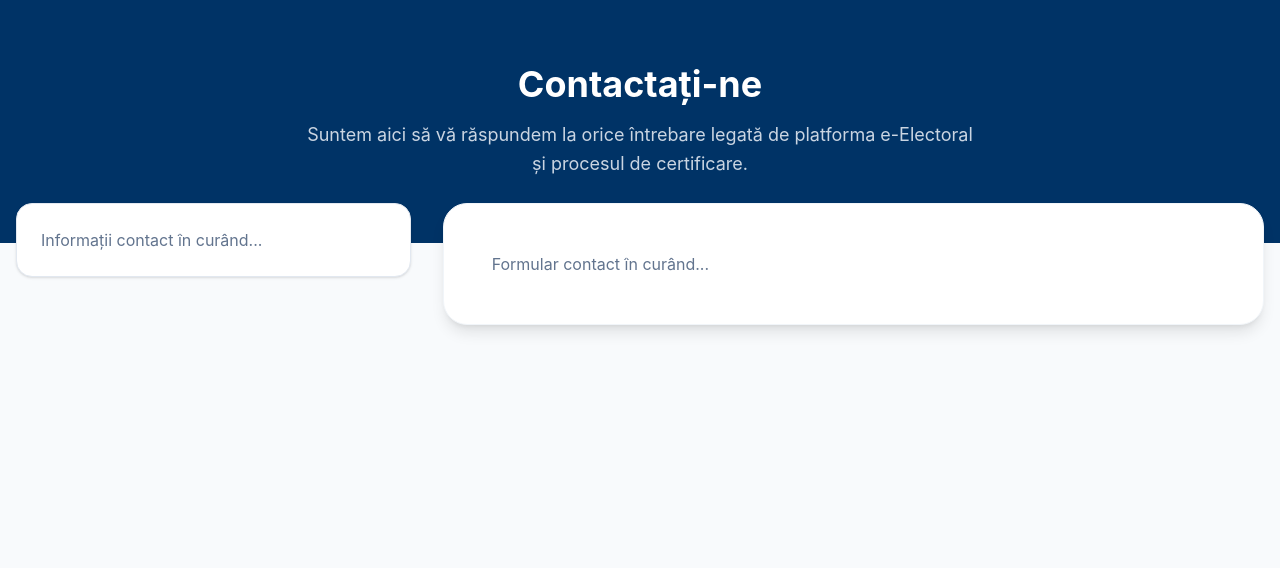
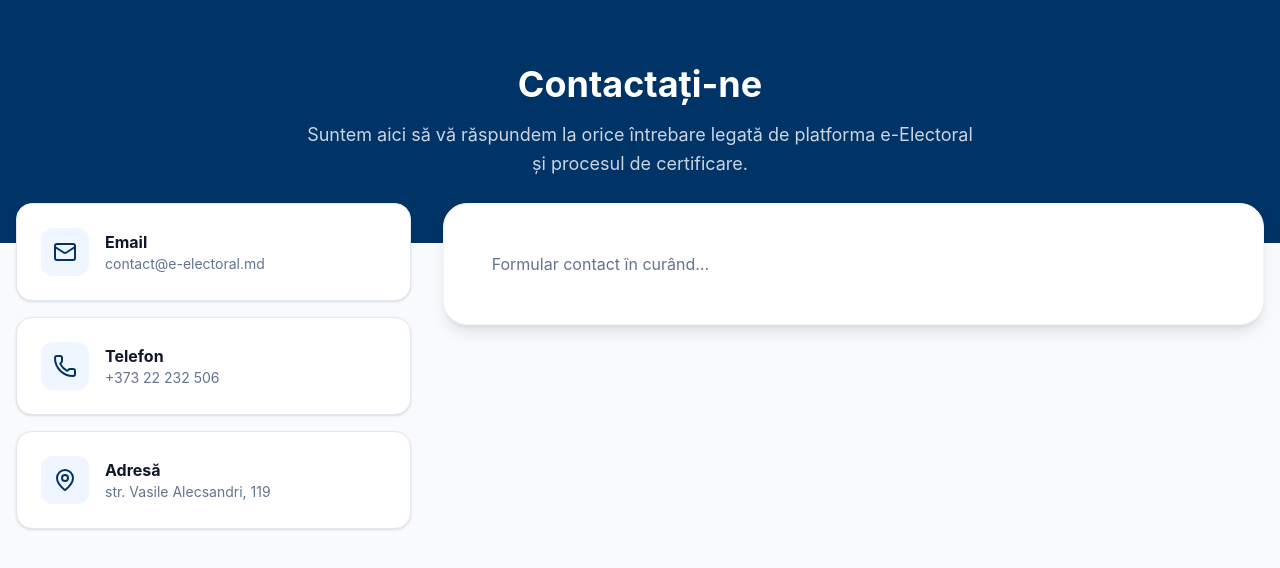
Before and after one commit to roscaiana/Proiect-MRSTweb, a React (Vite) app in the folder frontend/: page /contact in a window 1280 px wide. Shown: the top 568 px of the page. Built offline with nearby package versions, Linux system fonts and the light colour scheme.

Commit message:
feat(contact): add contact information cards with icons

```diff
--- a/frontend/src/pages/Contact.tsx
+++ b/frontend/src/pages/Contact.tsx
@@ -1,4 +1,5 @@
 import React, { useState, FormEvent } from 'react';
+import { Mail, Phone, MapPin } from 'lucide-react';
 import { ContactFormData } from '@/types';
 
 const Contact: React.FC = () => {
@@ -69,7 +70,39 @@
                     {/* Sidebar - Contact info + Map */}
                     <div className="space-y-4">
                         <div className="bg-white p-6 rounded-2xl shadow-sm border border-slate-200">
-                            <p className="text-slate-500">Informații contact în curând...</p>
+                            <div className="flex items-center gap-4">
+                                <div className="p-3 bg-blue-50 text-[#003366] rounded-xl">
+                                    <Mail className="w-6 h-6" />
+                                </div>
+                                <div>
+                                    <h3 className="font-bold text-slate-900">Email</h3>
+                                    <p className="text-slate-500 text-sm">contact@e-electoral.md</p>
+                                </div>
+                            </div>
+                        </div>
+
+                        <div className="bg-white p-6 rounded-2xl shadow-sm border border-slate-200">
+                            <div className="flex items-center gap-4">
+                                <div className="p-3 bg-blue-50 text-[#003366] rounded-xl">
+                                    <Phone className="w-6 h-6" />
+                                </div>
+                                <div>
+                                    <h3 className="font-bold text-slate-900">Telefon</h3>
+                                    <p className="text-slate-500 text-sm">+373 22 232 506</p>
+                                </div>
+                            </div>
+                        </div>
+
+                        <div className="bg-white p-6 rounded-2xl shadow-sm border border-slate-200">
+                            <div className="flex items-center gap-4">
+                                <div className="p-3 bg-blue-50 text-[#003366] rounded-xl">
+                                    <MapPin className="w-6 h-6" />
+                                </div>
+                                <div>
+                                    <h3 className="font-bold text-slate-900">Adresă</h3>
+                                    <p className="text-slate-500 text-sm">str. Vasile Alecsandri, 119</p>
+                                </div>
+                            </div>
                         </div>
                     </div>
 
```
